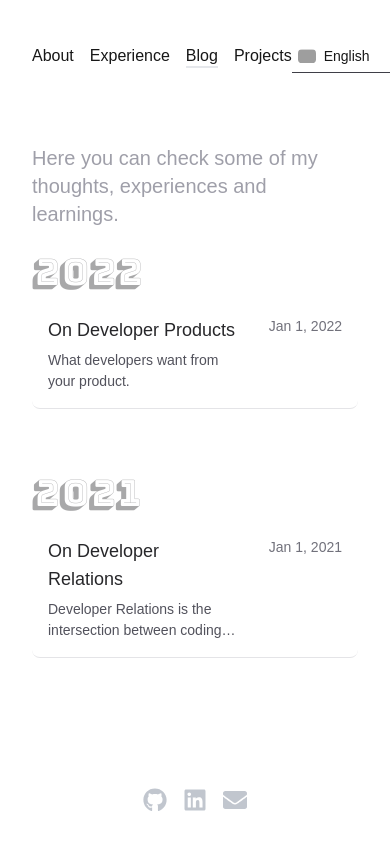
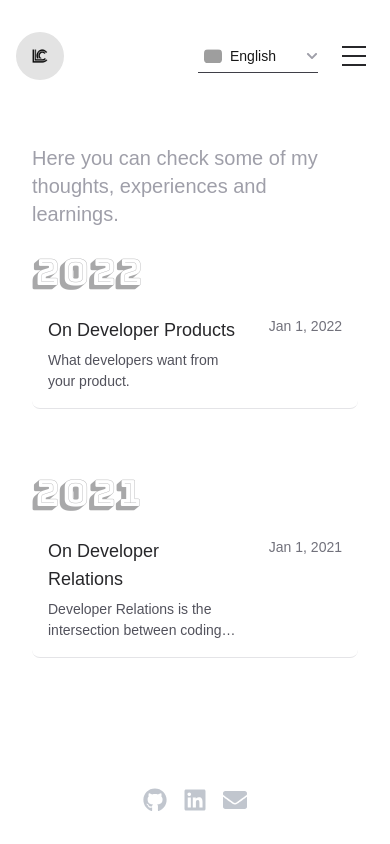
Before and after one commit to lcastrof/lucasdecastro.dev, a Next.js app: page /en/blog in a window 390 px wide. Built offline with nearby package versions, Linux system fonts and the light colour scheme; grey boxes are pictures that could not be loaded.

Commit message:
style: add menu for mobile navigation

```diff
--- /dev/null
+++ b/src/components/mobile-menu.tsx
@@ -0,0 +1,39 @@
+"use client";
+
+import { useLocale, useTranslations } from "next-intl";
+import { NavLink } from "./nav-link";
+
+type MobileMenuProps = {
+  isOpen: boolean;
+  onClose: () => void;
+};
+
+export function MobileMenu({ isOpen, onClose }: MobileMenuProps) {
+  const locale = useLocale();
+  const t = useTranslations("Navbar");
+
+  return (
+    <div
+      className={`
+        fixed inset-0 z-40 transform transition-transform duration-300 ease-in-out
+        ${isOpen ? "translate-x-0" : "translate-x-full"}
+      `}
+    >
+      <div className="absolute inset-0 bg-white/80 dark:bg-zinc-900/80 backdrop-blur-lg" />
+      <nav className="relative flex flex-col items-center justify-center h-full space-y-8">
+        <NavLink href={`/${locale}/about`} onClick={onClose}>
+          {t("about")}
+        </NavLink>
+        <NavLink href={`/${locale}/experience`} onClick={onClose}>
+          {t("experience")}
+        </NavLink>
+        <NavLink href={`/${locale}/blog`} onClick={onClose}>
+          {t("blog")}
+        </NavLink>
+        <NavLink href={`/${locale}/projects`} onClick={onClose}>
+          {t("projects")}
+        </NavLink>
+      </nav>
+    </div>
+  );
+}
--- a/src/components/nav-link.tsx
+++ b/src/components/nav-link.tsx
@@ -5,16 +5,23 @@ import { usePathname } from "next/navigation";
 export function NavLink({
   href,
   children,
+  onClick,
 }: {
   href: string;
   children: React.ReactNode;
+  onClick?: () => void;
 }) {
   const locale = useLocale();
   const path = usePathname();
   const isSelected = path.includes(href);
 
   return (
-    <Link locale={locale} href={href} className="relative group">
+    <Link
+      locale={locale}
+      href={href}
+      onClick={onClick}
+      className="relative group"
+    >
       <span
         className={`before:content-[''] before:absolute before:bottom-0 before:left-0 before:h-0.5 before:w-full before:bg-gray-200 before:transition-transform before:duration-300 before:ease-in-out ${
           isSelected ? "before:scale-x-100" : "before:scale-x-0"
--- a/src/components/navbar.tsx
+++ b/src/components/navbar.tsx
@@ -6,12 +6,14 @@ import Link from "next/link";
 import { useEffect, useState } from "react";
 import LogoImg from "../../public/assets/images/logo.jpg";
 import { LanguageSelector } from "./language-selector";
+import { MobileMenu } from "./mobile-menu";
 import { NavLink } from "./nav-link";
 
 export function Navbar() {
   const locale = useLocale();
   const t = useTranslations("Navbar");
   const [isScrolled, setIsScrolled] = useState(false);
+  const [isMobileMenuOpen, setIsMobileMenuOpen] = useState(false);
 
   useEffect(() => {
     const handleScroll = () => {
@@ -37,7 +39,7 @@ export function Navbar() {
     >
       <div
         className={`
-          max-w-4xl mx-auto px-8 h-full
+          max-w-4xl mx-auto px-4 sm:px-8 h-full
           flex items-center justify-between
           transition-all duration-300 ease-in-out
         `}
@@ -51,14 +53,53 @@ export function Navbar() {
             className="transition-all duration-300 ease-in-out rounded-full"
           />
         </Link>
-        <nav className="flex gap-4 mx-auto items-center">
+
+        {/* Desktop Navigation */}
+        <nav className="hidden md:flex gap-4 mx-auto items-center">
           <NavLink href={`/${locale}/about`}>{t("about")}</NavLink>
           <NavLink href={`/${locale}/experience`}>{t("experience")}</NavLink>
           <NavLink href={`/${locale}/blog`}>{t("blog")}</NavLink>
           <NavLink href={`/${locale}/projects`}>{t("projects")}</NavLink>
         </nav>
-        <LanguageSelector />
+
+        <div className="flex items-center gap-4">
+          <LanguageSelector />
+
+          {/* Mobile Menu Button */}
+          <button
+            className="md:hidden p-2"
+            onClick={() => setIsMobileMenuOpen(!isMobileMenuOpen)}
+            aria-label="Toggle menu"
+          >
+            <div className="w-6 h-5 flex flex-col justify-between">
+              <span
+                className={`
+                block h-0.5 w-full bg-zinc-800 dark:bg-zinc-200 transition-all duration-300
+                ${isMobileMenuOpen ? "rotate-45 translate-y-2" : ""}
+              `}
+              />
+              <span
+                className={`
+                block h-0.5 w-full bg-zinc-800 dark:bg-zinc-200 transition-all duration-300
+                ${isMobileMenuOpen ? "opacity-0" : ""}
+              `}
+              />
+              <span
+                className={`
+                block h-0.5 w-full bg-zinc-800 dark:bg-zinc-200 transition-all duration-300
+                ${isMobileMenuOpen ? "-rotate-45 -translate-y-2" : ""}
+              `}
+              />
+            </div>
+          </button>
+        </div>
       </div>
+
+      {/* Mobile Menu */}
+      <MobileMenu
+        isOpen={isMobileMenuOpen}
+        onClose={() => setIsMobileMenuOpen(false)}
+      />
     </header>
   );
 }
```
